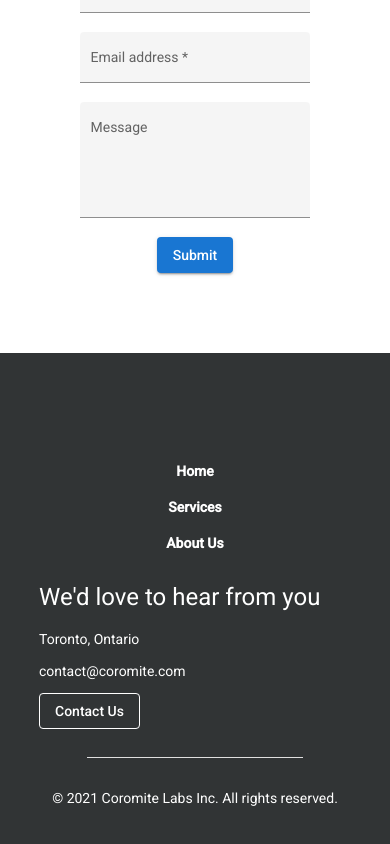
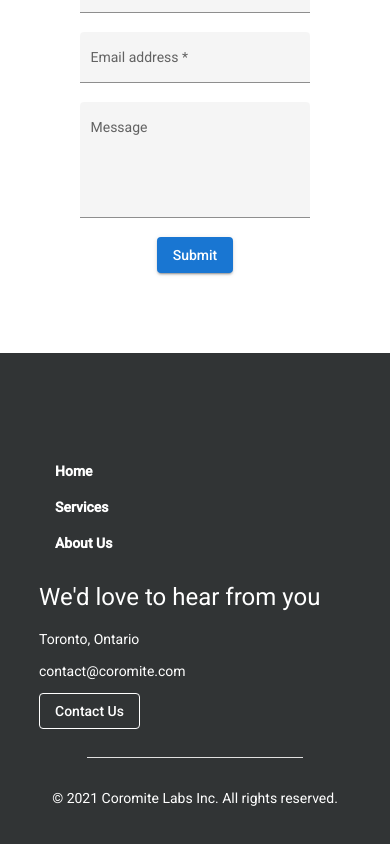
Before and after one commit to javier-munster/coromite-homepage, an Angular app: page / in a window 390 px wide. Shown: the part 2315-3159 px from the top of the page. Built offline with nearby package versions, Linux system fonts and the light colour scheme.

Commit message:
new: improved responsive breakpoints in footer

```diff
--- a/src/app/components/footer/footer.component.html
+++ b/src/app/components/footer/footer.component.html
@@ -2,14 +2,23 @@
     <div fxLayout="row">
         <div fxFlex="20" fxFlex.lt-xl="10"></div>
         <div fxLayout="column" fxFlex="60" fxFlex.lt-xl="80">
-            <div fxLayout="row" fxLayout.lt-sm="column">
-                <div fxFlex="50" fxLayout="column">
-                    <a mat-button routerLink="/" (click)="scrollToTop()" tabindex="0">Home</a>
-                    <a mat-button routerLink="/" fragment="services" tabindex="1">Services</a>
-                    <a mat-button routerLink="/about" tabindex="2" href="/about">About Us</a>
-                    <!-- <a mat-button routerLink="/blog" tabindex="3" href="/">Blog</a> -->
+            <div fxLayout="row" fxLayout.xs="column">
+                <div fxFlex="25" fxFlex.sm="15" fxFlex.xs="0"></div>
+                <div fxFlex="25" fxFlex.xs="50" fxLayout="column">
+                    <div>
+                        <a mat-button routerLink="/" (click)="scrollToTop()" tabindex="0">Home</a>
+                    </div>
+                    <div>
+                        <a mat-button routerLink="/" fragment="services" tabindex="1">Services</a>
+                    </div>
+                    <div>
+                        <a mat-button routerLink="/about" tabindex="2" href="/about">About Us</a>
+                    </div>
+                    <div>
+                        <!-- <a mat-button routerLink="/blog" tabindex="3" href="/">Blog</a> -->
+                    </div>
                 </div>
-                <div fxFlex="50" fxLayout="column">
+                <div fxFlex="50" fxFlex.sm="60" fxFlex.xs="50" fxLayout="column">
                     <h1>We'd love to hear from you</h1>
                     <p>Toronto, Ontario</p>
                     <p>contact@coromite.com</p>
```
